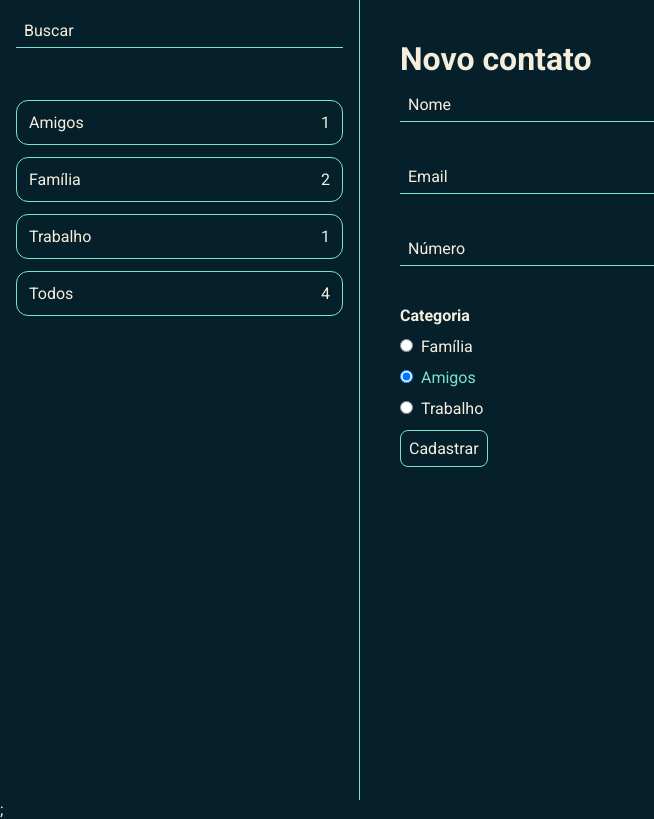
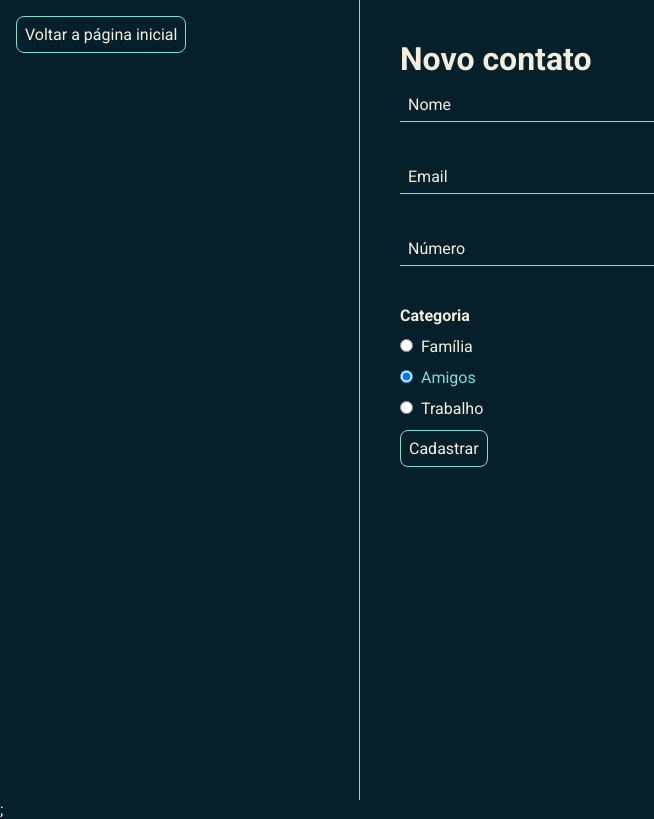
Before and after one commit to ExtratoZ/MyFriendsList, a React (Vite) app: page /new-contact in a window 1280 px wide. Shown: the whole page, without its empty margins (0-654 px from the left). Built offline with nearby package versions, Linux system fonts and the light colour scheme.

Commit message:
final changes

```diff
--- a/src/Pages/Home/index.tsx
+++ b/src/Pages/Home/index.tsx
@@ -4,7 +4,7 @@ import BarraLateral from '../../containers/BarraLateral';
 
 const Home = () => (
   <>
-    <BarraLateral />
+    <BarraLateral mostrarFiltros={true} />
     <AreaContatos />
     <BotaoContato />
   </>
--- a/src/Pages/NovoContato/index.tsx
+++ b/src/Pages/NovoContato/index.tsx
@@ -3,7 +3,7 @@ import Formulario from '../../containers/Formulario';
 
 const NovoContato = () => (
   <>
-    <BarraLateral />
+    <BarraLateral mostrarFiltros={false} />
     <Formulario />;
   </>
 );
--- a/src/containers/BarraLateral/index.tsx
+++ b/src/containers/BarraLateral/index.tsx
@@ -4,14 +4,22 @@ import * as enums from '../../utils/enums/ContatoEnum';
 import { useDispatch, useSelector } from 'react-redux';
 import type { RootReducer } from '../../store';
 import { alterarTermo } from '../../store/reducers/ReducerFiltro';
-import { Pesquisa } from '../../styles';
+import { Button, Pesquisa } from '../../styles';
+import { useNavigate } from 'react-router-dom';
 
-const BarraLateral = () => {
+type Props = {
+  mostrarFiltros?: boolean;
+};
+
+const BarraLateral = ({ mostrarFiltros }: Props) => {
   const dispatch = useDispatch();
+  const navigate = useNavigate();
   const { termo } = useSelector((state: RootReducer) => state.filtros);
 
   return (
     <Aside>
+      {mostrarFiltros ? (
+        <>
           <Pesquisa
             type="text"
             placeholder="Buscar"
@@ -34,6 +42,12 @@ const BarraLateral = () => {
             label="Trabalho"
           />
           <Filtros criterio="todas" label="Todos" />
+        </>
+      ) : (
+        <Button type="submit" onClick={() => navigate('/')}>
+          Voltar a página inicial
+        </Button>
+      )}
     </Aside>
   );
 };
--- a/src/containers/Formulario/index.tsx
+++ b/src/containers/Formulario/index.tsx
@@ -17,7 +17,7 @@ const Formulario = () => {
 
   const CadastrarContato = (e: FormEvent) => {
     e.preventDefault();
-    const ContatoAdicionar = new Contato(titulo, email, numero, escolha, 9);
+    const ContatoAdicionar = new Contato(titulo, email, numero, escolha, 1);
     dispatch(cadastrar(ContatoAdicionar));
     navigate('/');
   };
--- a/src/store/reducers/ReducerContato.ts
+++ b/src/store/reducers/ReducerContato.ts
@@ -59,7 +59,7 @@ const ContatoSlice = createSlice({
         state.itens.push(action.payload);
       }
     },
-    cadastrar: (state, action: PayloadAction<Contato>) => {
+    cadastrar: (state, action: PayloadAction<Omit<Contato, 'id'>>) => {
       const contatoExiste = state.itens.find(
         (contato) =>
           contato.titulo.toLowerCase() === action.payload.titulo.toLowerCase()
@@ -68,7 +68,12 @@ const ContatoSlice = createSlice({
       if (contatoExiste) {
         alert('Contato já adicionado a lista!');
       } else {
-        state.itens.push(action.payload);
+        const ultimoContato = state.itens[state.itens.length - 1];
+        const novoId = {
+          ...action.payload,
+          id: ultimoContato ? ultimoContato.id + 1 : 1,
+        };
+        state.itens.push(novoId);
       }
     },
     editarContato: (state, action: PayloadAction<Contato>) => {
--- a/src/store/reducers/ReducerFiltro.ts
+++ b/src/store/reducers/ReducerFiltro.ts
@@ -1,6 +1,5 @@
 import { createSlice, type PayloadAction } from '@reduxjs/toolkit';
 import * as enums from '../../utils/enums/ContatoEnum';
-import type Contato from '../../models/Contato';
 
 type FiltroState = {
   termo?: string;
```
Lines whose indentation alone changed are shown as unchanged.
